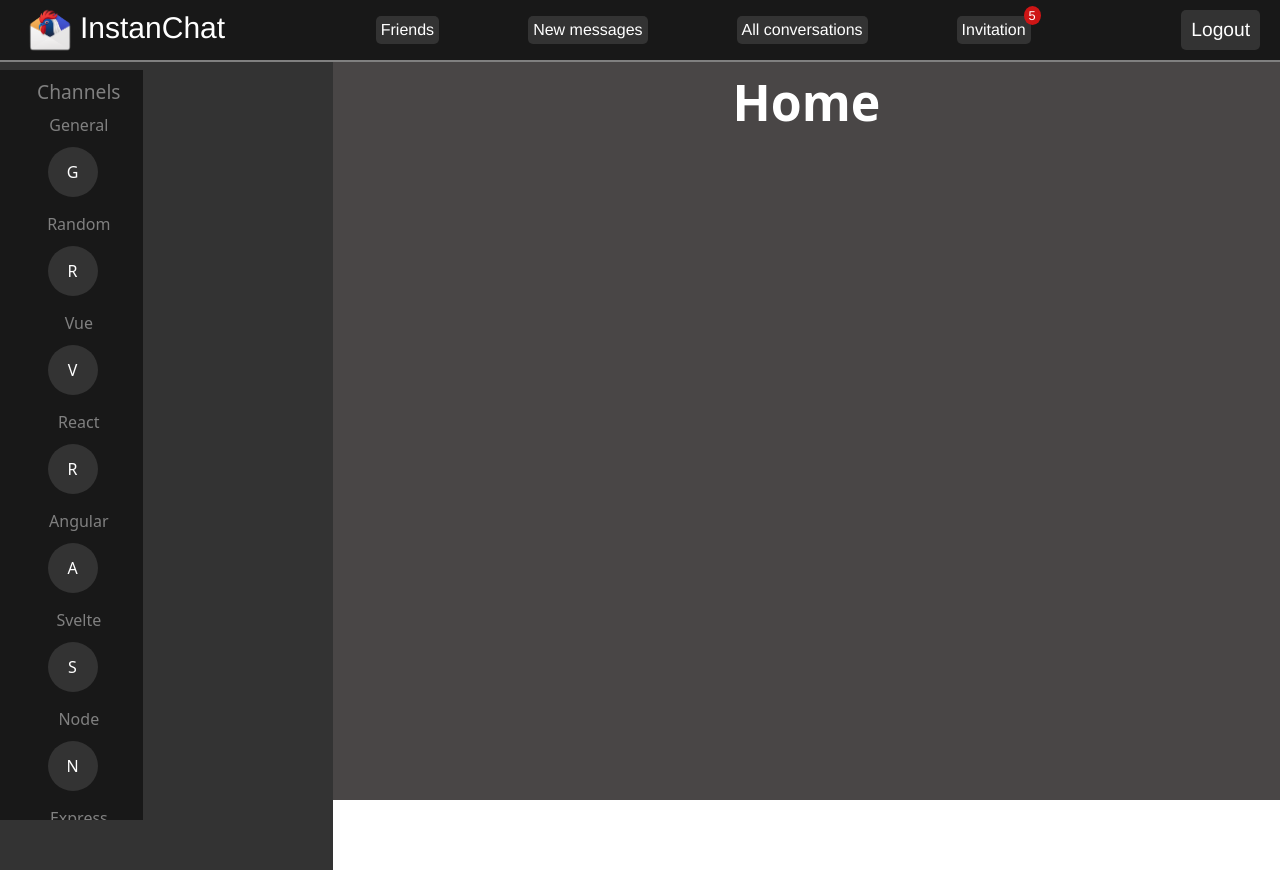
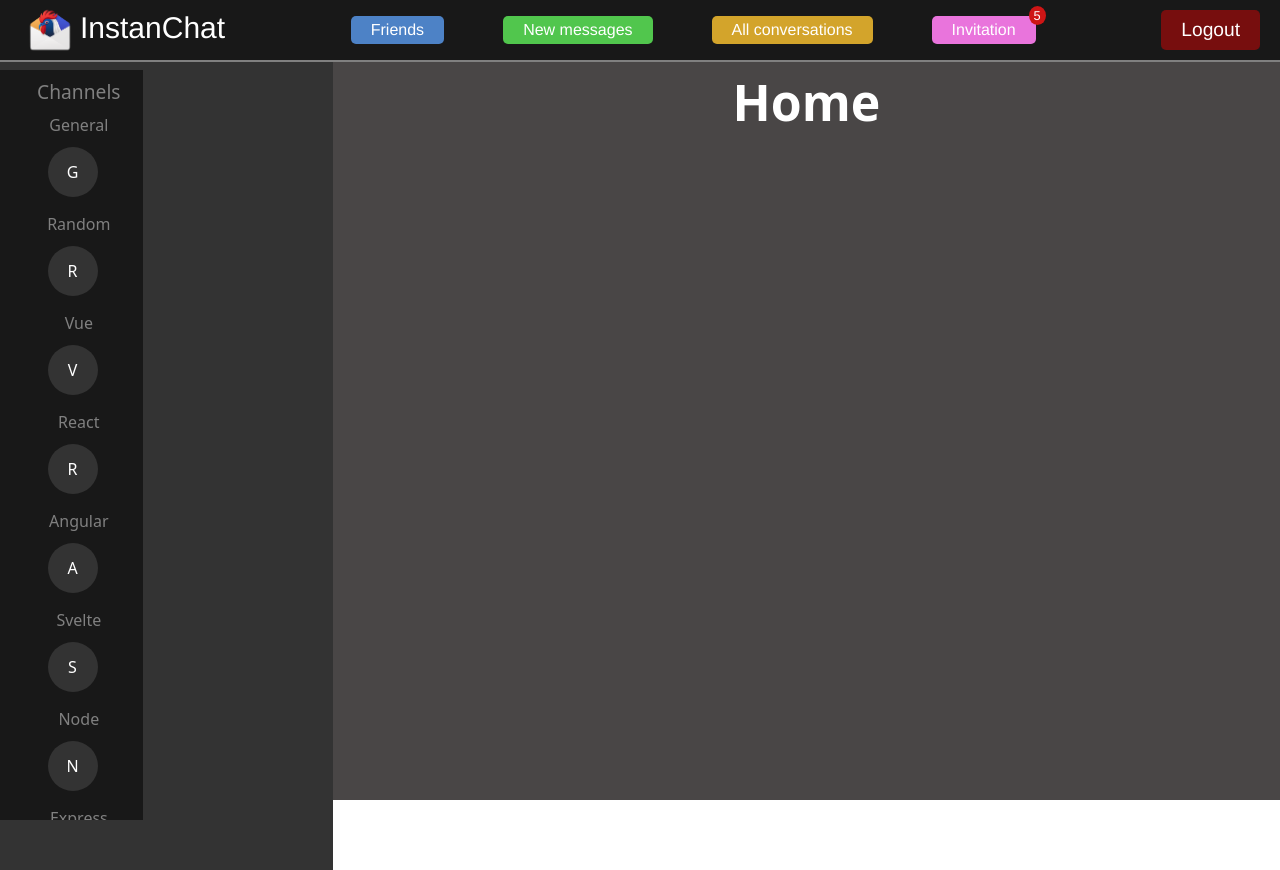
Before and after one commit to MaximeCerjak/instantTchat, a Vue app in the folder instantTchat/: page / in a window 1280 px wide. Built offline with nearby package versions, Linux system fonts and the light colour scheme.

Commit message:
css menu couleurs

```diff
--- a/instantTchat/src/App.vue
+++ b/instantTchat/src/App.vue
@@ -65,15 +65,19 @@ main {
 }
 
 .logout-btn {
-    background-color: #333;
+    background-color: #ce040484;
     color: #fff;
     border: none;
-    padding: 5px 10px;
+    padding: 5px 20px;
     border-radius: 5px;
     cursor: pointer;
     font-size: 1.2rem;
     height: 40px;
     margin: auto 0;
+}
+
+.logout-btn:hover {
+    background-color: rgba(112, 250, 112, 0.707);
 }
 
 .logo-block {
--- a/instantTchat/src/components/Layout/Menu.vue
+++ b/instantTchat/src/components/Layout/Menu.vue
@@ -1,9 +1,9 @@
 <template>
      <div class="menu">
-            <button @click="showFriends">Friends</button>
-            <button @click="showNewMessage">New messages<span class="sticker-notif">{{ newMessage }}</span></button>
-            <button @click="showAllConversations">All conversations</button>
-            <button @click="showInvitation">Invitation<span class="sticker-notif">{{ invitation }}</span></button>
+            <button @click="showFriends" id="un">Friends</button>
+            <button @click="showNewMessage" id="deux">New messages<span class="sticker-notif">{{ newMessage }}</span></button>
+            <button @click="showAllConversations" id="trois">All conversations</button>
+            <button @click="showInvitation" id="quatre">Invitation<span class="sticker-notif">{{ invitation }}</span></button>
         </div>
 
         <div class="main-content">
@@ -124,13 +124,41 @@
     }
 
     .menu button {
-        background-color: #333;
+        background-color: #5e5e5e;
         color: #fff;
         border: none;
         font-size: 1rem;
         cursor: pointer;
-        padding: 2px 5px;
+        padding: 2px 20px;
         border-radius: 5px;
+    }
+
+    #un  {
+        background-color: rgb(77, 130, 198);
+    }
+    #un:hover {
+        background-color: rgb(63, 107, 164);
+    }
+
+    #deux  {
+        background-color: rgb(81, 198, 77);
+    }
+    #deux:hover {
+        background-color: rgb(67, 164, 63);
+    }
+
+    #trois  {
+        background-color: rgb(211, 164, 43);
+    }
+    #trois:hover {
+        background-color: rgb(164, 127, 32);
+    }
+
+    #quatre  {
+        background-color: rgb(233, 116, 220);
+    }
+    #quatre:hover {
+        background-color: rgb(183, 91, 173);
     }
 
     .sticker-notif {
--- a/instantTchat/src/views/HomeView.vue
+++ b/instantTchat/src/views/HomeView.vue
@@ -1,9 +1,9 @@
 <script setup>
-import Sidebar from '../components/ChannelSidebar.vue';
+import ChannelSidebar from '../components/ChannelSidebar.vue';
 </script>
 
 <template>
   <main>
-    <Sidebar />
+    <ChannelSidebar />
   </main>
 </template>
```
